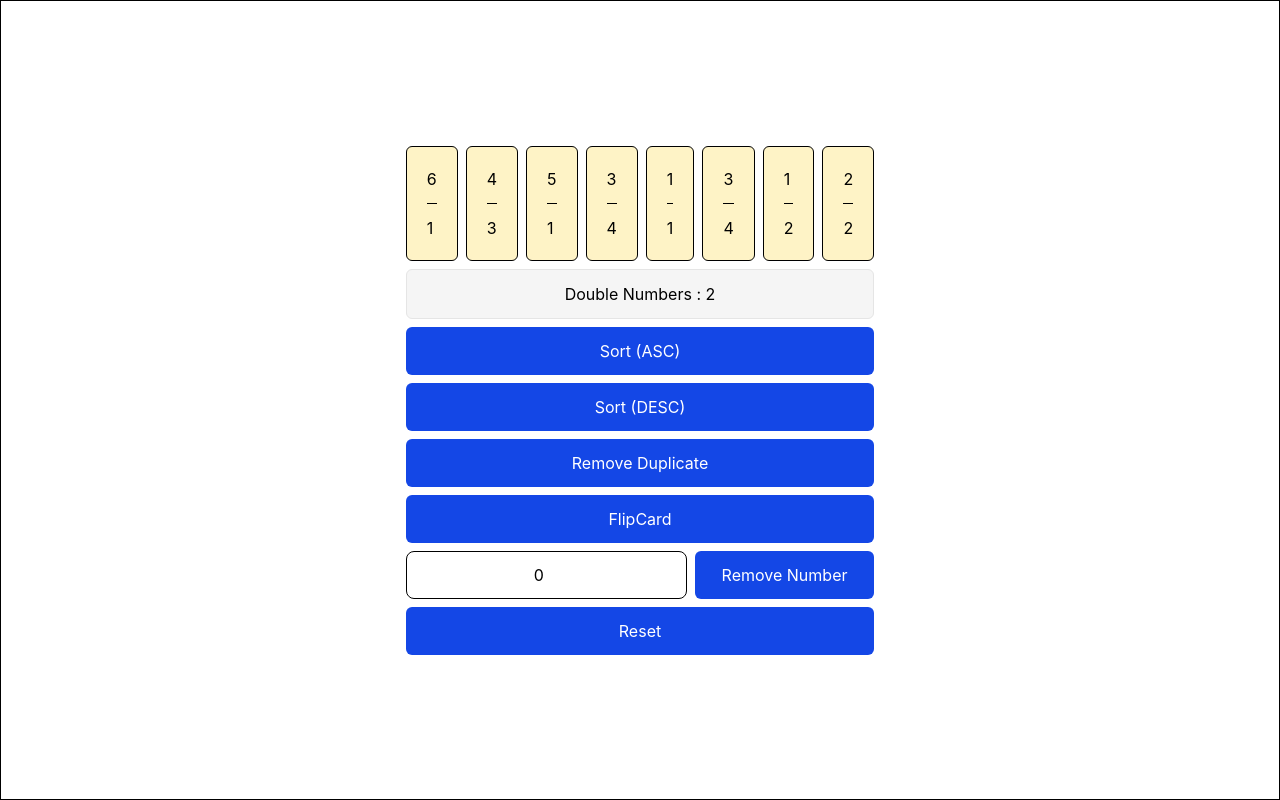
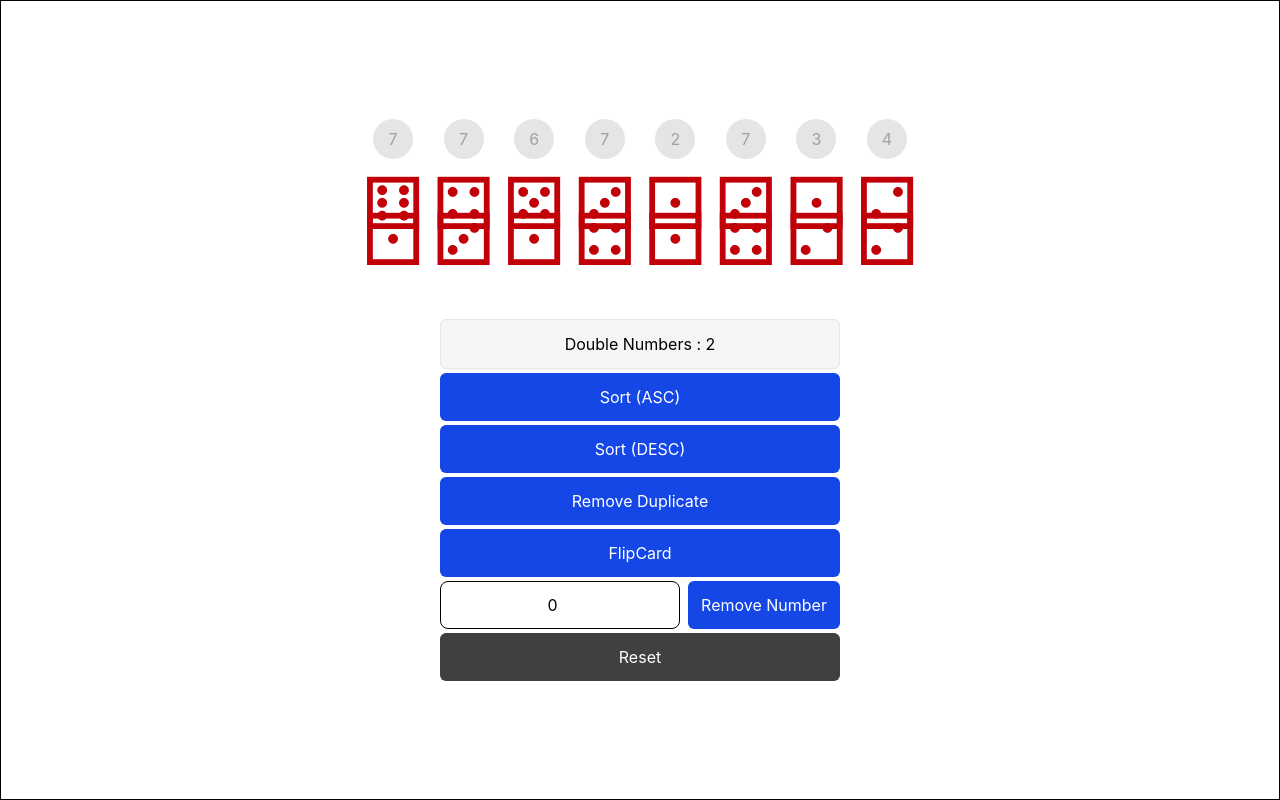
Before and after one commit to daveteru/takehometest, a React (Vite) app: page / in a window 1280 px wide. Built offline with nearby package versions, Linux system fonts and the light colour scheme.

Commit message:
takehometestv0.2

```diff
--- a/src/App.tsx
+++ b/src/App.tsx
@@ -2,6 +2,8 @@ import { useMemo, useState } from "react";
 import Domino from "./Domino";
 
 export default function App() {
+
+  type dominonumber = 1|2|3|4|5|6;
   const source = [
     [6, 1],
     [4, 3],
@@ -10,7 +12,7 @@ export default function App() {
     [1, 1],
     [3, 4],
     [1, 2],
-    [2, 2]
+    [2, 2],
   ];
 
   function sortasc() {
@@ -58,13 +60,14 @@ export default function App() {
   );
   return (
     <div className="w-screen h-screen border flex  justify-center items-center ">
-      <div className="flex flex-col gap-2">
+      <div className="flex flex-col  gap-2 items-center">
         <div className="flex gap-2 justify-center">
           {" "}
-          {content.map((e: [number, number], id: number) => (
+          {content.map((e: [dominonumber, dominonumber], id: number) => (
             <Domino key={id} number1={e[0]} number2={e[1]} />
           ))}
         </div>
+        <div className="flex flex-col max-w-100 gap-1 ">
           <div className="border p-3 border-neutral-200 rounded-md flex justify-center bg-neutral-100">
             Double Numbers : {double}
           </div>
@@ -108,11 +111,12 @@ export default function App() {
           </div>
           <button
             onClick={reset}
-          className="bg-blue-700 rounded-md text-white p-3 cursor-pointer hover:bg-blue-500"
+            className="bg-neutral-700 rounded-md text-white p-3 cursor-pointer hover:bg-blue-500"
           >
             <span>Reset</span>
           </button>
         </div>
       </div>
+    </div>
   );
 }
--- a/src/Domino.tsx
+++ b/src/Domino.tsx
@@ -1,18 +1,32 @@
+type DominoValue = 1 | 2 | 3 | 4 | 5 | 6
+
 type dominoprop = {
-    number1:number,
-    number2:number,
-    total?:number
+    number1: DominoValue,
+    number2: DominoValue,
+    total?: number
+}
+
+const dominobeads = {
+  1:"⚀",
+  2:"⚁",
+  3:"⚂",
+  4:"⚃",
+  5:"⚄",
+  6:"⚅",
 }
 
 export default function Domino({number1 , number2}:dominoprop) {
     const total = number1+number2
   return (
-    <div className="border flex flex-col p-5 rounded-md bg-amber-100 gap-3">
-      {" "}
-      <span>{number1 ?? 0}</span>
-      <hr></hr>
-      <span>{number2 ?? 0}</span>
-      {/* {total} */}
-    </div>
+<div className="flex flex-col items-center gap-2">
+  <div className="rounded-full bg-neutral-200 text-neutral-400 p-2 w-10 text-center">{total}</div>
+      <div className=" flex flex-col text-7xl text-red-700 border-black">
+        {" "}
+        <span>{dominobeads[number1]}</span>
+        <span className="-translate-y-9">{dominobeads[number2]}</span>
+        {/* {total} */}
+      </div>
+</div>
+
   );
 }
```
Lines whose indentation alone changed are shown as unchanged.
